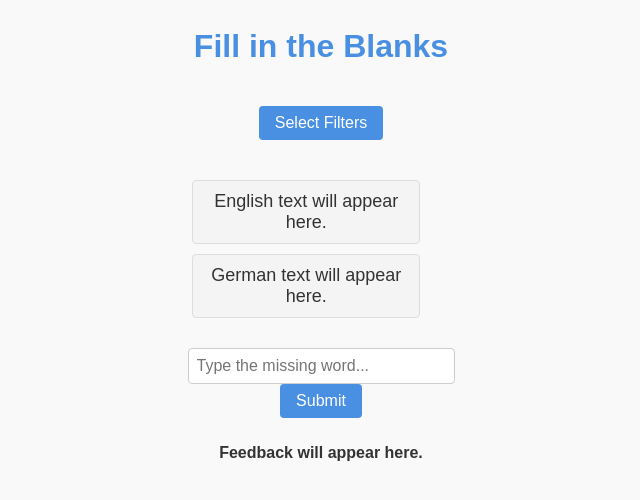
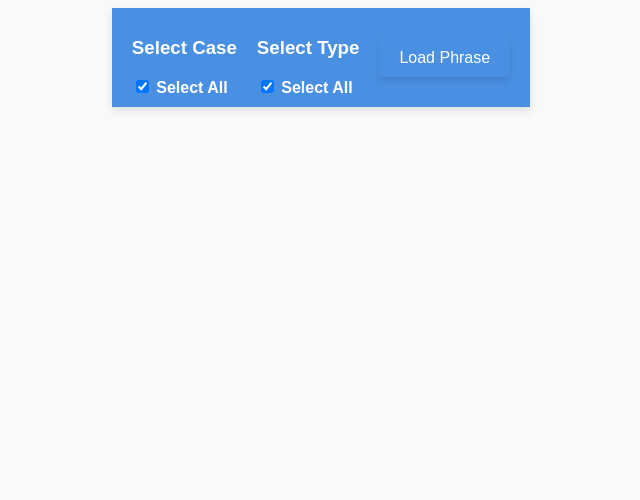
Before and after one commit to th3jlux/german, a Flask app: template templates/fill_blanks.html in a window 1280 px wide. Shown: the top 500 px of the page, without its empty margins (319-959 px from the left). Run offline with Flask 3, Linux system fonts and the light colour scheme; the template is opened without the code that fills it, so the values that code supplies are empty; parts of the project's set-up code (start-up, migrations or seed data) failed here and were passed over.

Commit message:
Adding multiselect

```diff
--- a/app.py
+++ b/app.py
@@ -44,26 +44,25 @@ def fill_blanks():
 @app.route('/get_random_phrase', methods=['POST'])
 def get_random_phrase():
     filters = request.json
-    case_filter = filters.get('case')
-    type_filter = filters.get('type')
+    case_filter = filters.get('case', [])
+    type_filter = filters.get('type', [])
 
+    # Start with the entire DataFrame
     filtered_df = fill_blanks_df
+
+    # Filter based on the case and type selections
     if case_filter:
-        filtered_df = filtered_df[filtered_df['case'] == case_filter]
+        filtered_df = filtered_df[filtered_df['case'].isin(case_filter)]
     if type_filter:
-        filtered_df = filtered_df[filtered_df['type'] == type_filter]
+        filtered_df = filtered_df[filtered_df['type'].isin(type_filter)]
 
     if not filtered_df.empty:
-        random_row = filtered_df.sample(1).iloc[0]
-        english_phrase = random_row['english']
-        german_phrase = random_row['german']
-        correct_article = random_row['article']  # Include the article
+        phrases = filtered_df.to_dict(orient='records')
     else:
-        english_phrase = "No matching data"
-        german_phrase = "Keine passenden Daten"
-        correct_article = ""
+        phrases = []
 
-    return jsonify({'english': english_phrase, 'german': german_phrase, 'article': correct_article})
+    return jsonify({'phrases': phrases})
+
 
 
 
--- a/static/css/style.css
+++ b/static/css/style.css
@@ -201,35 +201,190 @@ button:hover {
     color: #d9534f;
 }
 
-/* Fill in the Blanks Specific Styles */
-#dropdown-section {
-    margin: 20px 0;
+/* Top Menu Bar */
+.top-menu {
+    background-color: #4A90E2;
+    padding: 10px;
+    display: flex;
+    justify-content: space-between;
+    align-items: center;
+    color: white;
+    box-shadow: 0px 4px 8px rgba(0, 0, 0, 0.1);
+    position: sticky;
+    top: 0;
+    z-index: 1000;
 }
 
-#toggle-dropdown {
-    margin-bottom: 10px;
+.menu-item {
+    margin: 0 10px;
+    display: flex;
+    align-items: center;
+}
+
+.menu-item label {
+    margin-right: 5px;
+    font-size: 16px;
+    font-weight: bold;
+}
+
+.menu-item select {
+    padding: 5px;
+    border-radius: 4px;
+    border: 1px solid #ccc;
+}
+
+.menu-item button {
+    background-color: #357ABD;
+    color: white;
+    border: none;
+    padding: 8px 12px;
+    border-radius: 4px;
+    cursor: pointer;
+    font-size: 16px;
+}
+
+.menu-item button:hover {
+    background-color: #285a8d;
+}
+
+/* Main Section */
+main {
+    margin-top: 20px;
+    text-align: center;
 }
 
 .hidden {
     display: none;
 }
 
-#dropdown-content {
-    background-color: #fff;
-    padding: 10px;
-    border: 1px solid #ccc;
-    border-radius: 8px;
-    box-shadow: 0px 4px 8px rgba(0, 0, 0, 0.1);
-    margin-top: 10px;
-}
-
 .text-display {
-    margin: 10px 0;
+    margin: 15px 0;
     padding: 10px;
     background-color: #f4f4f4;
     border: 1px solid #ddd;
     border-radius: 4px;
     font-size: 18px;
-    width: 80%;
+}
+
+
+#word-input {
+    margin-top: 20px;
+}
+
+#guess-input {
+    padding: 8px;
+    width: 50%;
+    max-width: 300px;
+    font-size: 16px;
+    border: 1px solid #ccc;
+    border-radius: 4px;
+    margin-bottom: 10px;
+}
+
+.feedback {
+    margin-top: 10px;
+    font-size: 18px;
+    font-weight: bold;
+    transition: color 0.3s ease;
+}
+
+.feedback.correct {
+    color: green;
+}
+
+.feedback.incorrect {
+    color: red;
+}
+
+/* Stylish Dropdowns */
+.styled-select {
+    appearance: none;  /* Remove default dropdown arrow */
+    -webkit-appearance: none;
+    -moz-appearance: none;
+    background-color: #ffffff;
+    border: 1px solid #ccc;
+    padding: 10px 15px;
+    font-size: 16px;
+    border-radius: 4px;
+    box-shadow: 0px 4px 6px rgba(0, 0, 0, 0.1);
+    transition: border 0.3s ease, box-shadow 0.3s ease;
+    cursor: pointer;
+}
+
+.styled-select:hover {
+    border-color: #357ABD;
+    box-shadow: 0px 4px 10px rgba(0, 0, 0, 0.2);
+}
+
+.styled-select:focus {
+    outline: none;
+    border-color: #4A90E2;
+    box-shadow: 0px 4px 12px rgba(74, 144, 226, 0.5);
+}
+
+/* Add a custom arrow for the dropdown */
+.styled-select::after {
+    content: '▼'; /* Unicode arrow character */
+    position: absolute;
+    right: 10px;
+    top: calc(50% - 5px);
+    font-size: 12px;
+    pointer-events: none;
+    color: #333;
+}
+
+/* Stylish Button */
+.styled-button {
+    background-color: #4A90E2;
+    color: #fff;
+    border: none;
+    padding: 10px 20px;
+    font-size: 16px;
+    border-radius: 4px;
+    cursor: pointer;
+    box-shadow: 0px 4px 6px rgba(0, 0, 0, 0.1);
+    transition: background-color 0.3s ease, box-shadow 0.3s ease;
+}
+
+.styled-button:hover {
+    background-color: #357ABD;
+    box-shadow: 0px 4px 10px rgba(0, 0, 0, 0.2);
+}
+
+.styled-button:focus {
+    outline: none;
+    background-color: #285a8d;
+}
+
+.score-display {
+    margin-top: 20px;
+    font-size: 18px;
+    font-weight: bold;
+    color: #333;
     text-align: center;
 }
+
+.multi-select-dropdown {
+    border: 1px solid #ccc;
+    padding: 10px;
+    background-color: #fff;
+    border-radius: 4px;
+    max-height: 200px;
+    overflow-y: auto;
+    box-shadow: 0 4px 8px rgba(0, 0, 0, 0.1);
+}
+
+.multi-select-dropdown label {
+    display: block;
+    font-size: 14px;
+    margin: 5px 0;
+}
+
+.multi-select-dropdown input[type="checkbox"] {
+    margin-right: 5px;
+}
+
+#unique-case, #unique-type {
+    width: 250px;
+    margin-top: 5px;
+}
--- a/static/js/fill_blanks.js
+++ b/static/js/fill_blanks.js
@@ -1,45 +1,86 @@
+let correctArticle = "";  // Store the correct article globally
+let score = { correct: 0, incorrect: 0 };  // Initialize score
+let phrases = [];  // Store randomized phrases
+let currentPhraseIndex = 0;  // Track current phrase index
+
 document.addEventListener('DOMContentLoaded', () => {
-    const toggleButton = document.getElementById('toggle-dropdown');
-    const dropdownContent = document.getElementById('dropdown-content');
-    const guessInput = document.getElementById('guess-input');
+    setupSelectAll('case');
+    setupSelectAll('type');
 
-    toggleButton.addEventListener('click', function() {
-        dropdownContent.classList.toggle('hidden');
-    });
-
-    document.getElementById('unique-case').addEventListener('change', fetchRandomPhrase);
-    document.getElementById('unique-type').addEventListener('change', fetchRandomPhrase);
-
-    // Check Answer on button click
-    document.querySelector('button[onclick="checkAnswer()"]').addEventListener('click', checkAnswer);
-
-    // Check Answer on Enter key press
-    guessInput.addEventListener('keypress', function(event) {
+    // Allow 'Enter' key to submit the answer
+    document.getElementById('guess-input').addEventListener('keypress', function(event) {
         if (event.key === 'Enter') {
-            event.preventDefault();  // Prevent form submission if inside a form
+            event.preventDefault();
             checkAnswer();
         }
     });
 });
 
-correctArticle = ""
+function setupSelectAll(group) {
+    const selectAllCheckbox = document.getElementById(`${group}-select-all`);
+    const checkboxes = document.querySelectorAll(`input[name="${group}"]`);
 
-function fetchRandomPhrase() {
-    const caseValue = document.getElementById('unique-case').value;
-    const typeValue = document.getElementById('unique-type').value;
+    selectAllCheckbox.addEventListener('change', function () {
+        checkboxes.forEach(checkbox => checkbox.checked = selectAllCheckbox.checked);
+    });
+
+    checkboxes.forEach(checkbox => {
+        checkbox.addEventListener('change', function () {
+            if (!this.checked) {
+                selectAllCheckbox.checked = false;
+            } else if (Array.from(checkboxes).every(cb => cb.checked)) {
+                selectAllCheckbox.checked = true;
+            }
+        });
+    });
+}
+
+function getSelectedValues(group) {
+    return Array.from(document.querySelectorAll(`input[name="${group}"]:checked`))
+        .map(cb => cb.value);
+}
+
+function loadPhrase() {
+    const caseValues = getSelectedValues('case');
+    const typeValues = getSelectedValues('type');
+
+    if (caseValues.length === 0 || typeValues.length === 0) {
+        alert("Please select at least one filter in both dropdowns.");
+        return;
+    }
 
     fetch('/get_random_phrase', {
         method: 'POST',
         headers: { 'Content-Type': 'application/json' },
-        body: JSON.stringify({ case: caseValue, type: typeValue })
+        body: JSON.stringify({ case: caseValues, type: typeValues })
     })
-    .then(response => response.json())
+    .then(response => {
+        if (!response.ok) {
+            throw new Error("Network response was not ok");
+        }
+        return response.json();
+    })
     .then(data => {
-        document.getElementById('english-text').textContent = data.english;
-        document.getElementById('german-text').textContent = data.german;
-        correctArticle = data.article
+        if (data.error) {
+            throw new Error(data.error);
+        }
+        console.log("Received data:", data);  // Debugging line
+        phrases = shuffleArray(data.phrases);  // Randomize phrases
+        currentPhraseIndex = 0;
+        showPhrase(phrases[currentPhraseIndex]);
     })
-    .catch(error => console.error('Error fetching phrase:', error));
+    .catch(error => {
+        console.error('Error loading phrases:', error);
+        alert("Error loading phrases. Please try again.");
+    });
+}
+
+function showPhrase(phrase) {
+    document.getElementById('english-text').textContent = phrase.english;
+    document.getElementById('german-text').textContent = phrase.german;
+    correctArticle = phrase.article;
+
+    document.getElementById('main-content').classList.remove('hidden');  // Show the main content
 }
 
 function checkAnswer() {
@@ -47,10 +88,41 @@ function checkAnswer() {
     const feedback = document.getElementById('feedback');
 
     if (input === correctArticle) {
+        score.correct++;
         feedback.textContent = "Correct!";
-        feedback.style.color = "green";
+        feedback.className = "feedback correct";
     } else {
-        feedback.textContent = `Try again. The correct answer is: ${correctArticle}`;
-        feedback.style.color = "red";
+        score.incorrect++;
+        feedback.textContent = `Incorrect. The correct answer is: ${correctArticle}`;
+        feedback.className = "feedback incorrect";
     }
+
+    updateScore();  // Update the score display
+    nextPhrase();   // Move to the next phrase
 }
+
+function nextPhrase() {
+    currentPhraseIndex++;
+    if (currentPhraseIndex < phrases.length) {
+        showPhrase(phrases[currentPhraseIndex]);
+    } else {
+        alert("You've completed all phrases!");
+        currentPhraseIndex = 0;  // Reset index for reuse
+    }
+
+    document.getElementById('guess-input').value = "";  // Clear input field
+}
+
+function updateScore() {
+    document.getElementById('score').textContent =
+        `Correct: ${score.correct} | Incorrect: ${score.incorrect}`;
+}
+
+// Utility function to shuffle an array
+function shuffleArray(array) {
+    for (let i = array.length - 1; i > 0; i--) {
+        const j = Math.floor(Math.random() * (i + 1));
+        [array[i], array[j]] = [array[j], array[i]]; // Swap elements
+    }
+    return array;
+}
--- a/templates/fill_blanks.html
+++ b/templates/fill_blanks.html
@@ -5,49 +5,44 @@
     <link rel="stylesheet" href="{{ url_for('static', filename='css/style.css') }}">
 </head>
 <body>
-    <h1>Fill in the Blanks</h1>
-
-    <!-- Collapsible Dropdown -->
-    <div id="dropdown-section">
-        <button id="toggle-dropdown">Select Filters</button>
-        <div id="dropdown-content" class="hidden">
-            <div>
-                <h3>Case</h3>
-                <select id="unique-case">
-                    <option value="">All</option>
-                    {% for value in unique_cases %}
-                        <option value="{{ value }}">{{ value }}</option>
-                    {% endfor %}
-                </select>
-            </div>
-            <div>
-                <h3>Type</h3>
-                <select id="unique-type">
-                    <option value="">All</option>
-                    {% for value in unique_types %}
-                        <option value="{{ value }}">{{ value }}</option>
-                    {% endfor %}
-                </select>
+    <header class="top-menu">
+        <div class="menu-item">
+            <div id="case-dropdown">
+                <h3>Select Case</h3>
+                <label><input type="checkbox" id="case-select-all" checked> Select All</label>
+                {% for value in unique_cases %}
+                <label><input type="checkbox" name="case" value="{{ value }}" checked> {{ value }}</label>
+                {% endfor %}
             </div>
         </div>
-    </div>
+        <div class="menu-item">
+            <div id="type-dropdown">
+                <h3>Select Type</h3>
+                <label><input type="checkbox" id="type-select-all" checked> Select All</label>
+                {% for value in unique_types %}
+                <label><input type="checkbox" name="type" value="{{ value }}" checked> {{ value }}</label>
+                {% endfor %}
+            </div>
+        </div>
+        <button class="menu-item styled-button" onclick="loadPhrase()">Load Phrase</button>
+    </header>
 
+    <main id="main-content" class="hidden">
+        <h1>Fill in the Blanks</h1>
 
-    <!-- Display Area -->
-    <div id="display-section">
-        <div id="english-text" class="text-display">English text will appear here.</div>
-        <div id="german-text" class="text-display">German text will appear here.</div>
-    </div>
+        <div id="display-section">
+            <div id="english-text" class="text-display"></div>
+            <div id="german-text" class="text-display"></div>
+        </div>
 
-    <!-- Input for Guessing -->
-    <div id="word-input">
-            <input type="text" id="guess-input" placeholder="Type the missing word..." />
+        <div id="word-input">
+            <input type="text" id="guess-input" placeholder="Enter the correct article" />
             <button onclick="checkAnswer()">Submit</button>
             <p id="feedback" class="feedback"></p>
-    </div>
+        </div>
 
-    <div class="feedback" id="feedback">Feedback will appear here.</div>
-
+        <div id="score" class="score-display">Correct: 0 | Incorrect: 0</div>
+    </main>
 
     <script src="{{ url_for('static', filename='js/fill_blanks.js') }}"></script>
 </body>
```
